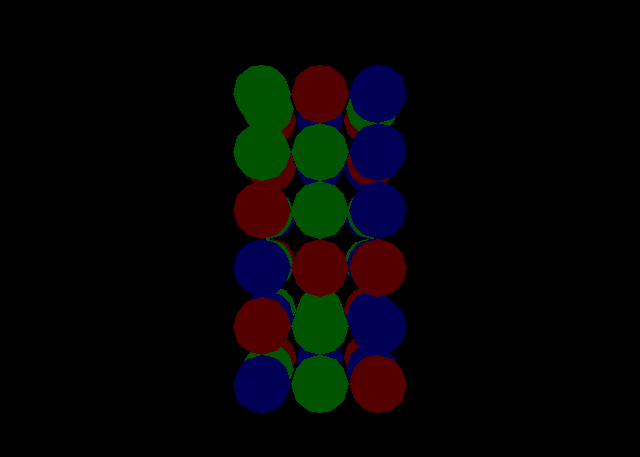
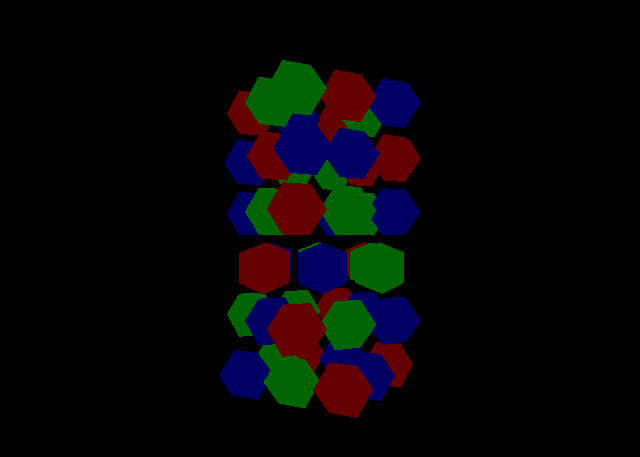
Before and after one commit to mcoons/tower-of-terror, a plain HTML site: page index.html in a window 1280 px wide. Shown: the part 161-618 px from the top of the page, without its empty margins (320-960 px from the left). Drawn offline with nearby package versions, Linux system fonts and the light colour scheme; animation ran at ten frames a second.

Commit message:
basic functions to build tower and detect object click

```diff
--- a/index.html
+++ b/index.html
@@ -1,39 +1,17 @@
-
 <!DOCTYPE html>
 
 <html>
 	<head>
-		<title>My first three.js app</title>
+		<title>Tower of Terror</title>
 		<style>
 			body { margin: 0; }
 			canvas { width: 100%; height: 100% }
 		</style>
         <script src="http://cdnjs.cloudflare.com/ajax/libs/three.js/96/three.js"></script>
         <script src="./grabbag.js"></script>
-        <script src="./index.js"></script>
+        <script src="./initialize.js"></script>
+        <script src="./index.js" defer></script>
 	</head>
-<body>
-<!-- <body oncontextmenu="return false;"> -->
-
-    <script>
-
-
-        initializeScene();
-        buildTower();
-
-
-        var animate = function () {
-            requestAnimationFrame( animate );
-
-            // towerParent.rotation.y += 0.01;
-            // levelParent[0].rotation.y -= 0.02;
-            // levelParent[2].rotation.y -= 0.04;
-            // levelParent[4].rotation.y -= 0.06;
-
-            renderer.render( scene, camera );
-        };
-
-        animate();
-    </script>
-</body>
+    <body>
+    </body>
 </html>
--- a/index.js
+++ b/index.js
@@ -1,144 +1,6 @@
-var rand = LCG(17179);  // set the seed for the 'rand' function
-
-var bag = new GrabBag(0, 2, 1); // min, max, duplicates
-
-var height = 6;
-
-var scene;
-var camera;
-var renderer;
-var materials = [
-    new THREE.MeshStandardMaterial({ color: 0xff0000, flatShading: true }),
-    new THREE.MeshStandardMaterial({ color: 0x00ff00, flatShading: true }),
-    new THREE.MeshStandardMaterial({ color: 0x0000ff, flatShading: true })
-];
-
-var towerObject = new Array();
-towerObject[0] = new Array();
-towerObject[1] = new Array();
-towerObject[2] = new Array();
-towerObject[0][0] = new Array();
-towerObject[0][1] = new Array();
-towerObject[0][2] = new Array();
-towerObject[1][0] = new Array();
-towerObject[1][1] = new Array();
-towerObject[1][2] = new Array();
-towerObject[2][0] = new Array();
-towerObject[2][1] = new Array();
-towerObject[2][2] = new Array();
-
-var towerParent;
-var levelParent = new Array();
-
-function initializeScene() {
-    scene = new THREE.Scene();
-
-    camera = new THREE.PerspectiveCamera(75, window.innerWidth / window.innerHeight, 0.1, 1000);
-    camera.position.x = 0;
-    camera.position.z = 10;
-    camera.position.y = (height-1)/2;
-
-    renderer = new THREE.WebGLRenderer();
-    renderer.setSize(window.innerWidth, window.innerHeight);
-    document.body.appendChild(renderer.domElement);
-
-    let light = new THREE.PointLight(0xffffff, 1, 0);
-    light.position.set(50, 50, 50);
-    scene.add(light);
-
-    scene.add(new THREE.AmbientLight(0x909090));
-
-    window.addEventListener('load', function () {
-
-        var raycaster = new THREE.Raycaster();
-        var mouse = new THREE.Vector2();
-
-        document.body.addEventListener('click', function (e) {
-            e.preventDefault();
-            console.log(e);
-            mouse.x = (e.clientX / renderer.domElement.clientWidth) * 2 - 1;
-            mouse.y = -(e.clientY / renderer.domElement.clientHeight) * 2 + 1;
-
-            raycaster.setFromCamera(mouse, camera);
-
-            var intersects = raycaster.intersectObjects(scene.children, true);
-
-            if (intersects.length > 0) {
-                intersects[0].object.callback(e);
-            }
-            else{
-                console.log("Raycast fail")
-            }
-        }, true);
-
-        document.body.addEventListener('contextmenu', function (e) {
-            e.preventDefault();
-            console.log(e);
-            mouse.x = (e.clientX / renderer.domElement.clientWidth) * 2 - 1;
-            mouse.y = -(e.clientY / renderer.domElement.clientHeight) * 2 + 1;
-
-            raycaster.setFromCamera(mouse, camera);
-
-            var intersects = raycaster.intersectObjects(scene.children, true);
-
-            // console.log(scene.children);
-
-            if (intersects.length > 0) {
-                intersects[0].object.callback(e);
-            }
-            else{
-                console.log("Raycast fail")
-            }
-        }, true);
-
-    }, false);
-
-}
 
 function buildTower() {
-    var geometry = new THREE.IcosahedronGeometry(.5, 1)
-
-    towerParent = new THREE.Object3D;
-    towerParent.name = "Tower Parent";
-    scene.add(towerParent);
-
-    levelParent[0] = new THREE.Object3D;
-    levelParent[0].name = "Level Parent 0";
-    towerParent.add(levelParent[0]);
-
-    levelParent[1] = new THREE.Object3D;
-    levelParent[1].name = "Level Parent 1";
-    // scene.add(levelParent[1]);
-    towerParent.add(levelParent[1]);
-    // levelParent[1].position.set(0,1,0);
-
-    levelParent[2] = new THREE.Object3D;
-    levelParent[2].name = "Level Parent 2";
-    // scene.add(levelParent[2]);
-    towerParent.add(levelParent[2]);
-    // levelParent[2].position.set(0,2,0);
-
-    levelParent[3] = new THREE.Object3D;
-    levelParent[3].name = "Level Parent 3";
-    // scene.add(levelParent[3]);
-    towerParent.add(levelParent[3]);
-    // levelParent[3].position.set(0,3,0);
-
-    levelParent[4] = new THREE.Object3D;
-    levelParent[4].name = "Level Parent 4";
-    // scene.add(levelParent[4]);
-    towerParent.add(levelParent[4]);
-    // levelParent[4].position.set(0,4,0);
-
-    levelParent[5] = new THREE.Object3D;
-    levelParent[5].name = "Level Parent 5";
-    // scene.add(levelParent[5]);
-    towerParent.add(levelParent[5]);
-    // levelParent[5].position.set(0,5,0);
-
-    var geometry = new THREE.IcosahedronGeometry(.5, 1)
-
-    for (let y = 0; y < 6; y++)
+    for (let y = 0; y < height; y++)
         for (let x = -1; x < 2; x++)
             for (let z = -1; z < 2; z++){
                 if (x === 0 && z === 0) continue;
@@ -148,43 +10,55 @@ function buildTower() {
                 scene.add(gem);
                 levelParent[y].add(gem);
 
-                towerObject[x+1][z+1][y] = {}
-                towerObject[x+1][z+1][y]["name"] = x + "_" + y + "_" + z;
-                towerObject[x+1][z+1][y]["position"] = new THREE.Vector3(x,y,z);
-                towerObject[x+1][z+1][y]["color"] = color;
-                towerObject[x+1][z+1][y]["object"] = gem;
-                towerObject[x+1][z+1][y]["selected"] = false;
+                towerData[x+1][z+1][y] = {}
+                towerData[x+1][z+1][y]["name"] = x + "," + y + "," + z;
+                towerData[x+1][z+1][y]["position"] = new THREE.Vector3(x,y,z);
+                towerData[x+1][z+1][y]["color"] = color;
+                towerData[x+1][z+1][y]["object"] = gem;
+                towerData[x+1][z+1][y]["selected"] = false;
             }
+    console.log(scene.children);
 }
 
 function getGem(x, y, z, color) {
-    var geometry = new THREE.IcosahedronGeometry(.5, 1)
-
-    let gem = new THREE.Mesh(geometry, materials[color]);
+    let gem = new THREE.Mesh(geometries[0], materials[color]);
     gem.position.set(x,y,z);
-
     gem.callback = gemClicked;
-    gem.name = x + "_" + y + "_" + z;
-
+    gem.name = x + "," + y + "," + z;
     return gem;
 }
 
 function gemClicked(event){
-
-    if (this.position.z < .5){console.log("NOT ON FRONT PLANE!!"); return};
+    if (this.position.z < .5){ console.log("NOT ON FRONT PLANE!!"); return };
 
     if (event.button === 0){
         console.log("left click on: " + this.name);
-        console.log( towerObject[this.position.x+1][this.position.z+1][this.position.y] );
+        console.log( towerData[this.position.x+1][this.position.z+1][this.position.y] );
     } else if (event.button === 2){
         console.log("right click on: " + this.name);
-        console.log( towerObject[this.position.x+1][this.position.z+1][this.position.y] );
+        console.log( towerData[this.position.x+1][this.position.z+1][this.position.y] );
     } else {
         console.log("unknown click on: " + this.name);
-        console.log( towerObject[this.position.x+1][this.position.z+1][this.position.y] );
+        console.log( towerData[this.position.x+1][this.position.z+1][this.position.y] );
     }
 
-    // scene.remove(this);
     levelParent[this.position.y].remove(this);
+}
 
-}
+function animate() {
+
+    towerParent.rotation.y += 0.01;
+    levelParent[0].rotation.y -= 0.02;
+    levelParent[2].rotation.y -= 0.04;
+    levelParent[4].rotation.y -= 0.06;
+
+    renderer.render( scene, camera );
+
+    requestAnimationFrame( animate );
+
+};
+
+
+initializeScene();
+buildTower();
+animate();
--- /dev/null
+++ b/initialize.js
@@ -0,0 +1,83 @@
+var rand = LCG(17179);  // set the seed for the 'rand' function
+var bag = new GrabBag(0, 2, 1); // min, max, duplicates
+
+var materials = [
+    new THREE.MeshStandardMaterial({ color: 0xff0000, flatShading: true }),
+    new THREE.MeshStandardMaterial({ color: 0x00ff00, flatShading: true }),
+    new THREE.MeshStandardMaterial({ color: 0x0000ff, flatShading: true })
+];
+
+var geometries = [
+    new THREE.IcosahedronGeometry(.5, 0),
+    new THREE.IcosahedronGeometry(.5, 1),
+    new THREE.IcosahedronGeometry(.5, 2)
+];
+
+var scene;
+var camera;
+var renderer;
+var towerParent;
+var levelParent = new Array();
+var height = 6;
+
+var towerData = new Array();
+    towerData[0] = new Array();
+    towerData[1] = new Array();
+    towerData[2] = new Array();
+    towerData[0][0] = new Array();
+    towerData[0][1] = new Array();
+    towerData[0][2] = new Array();
+    towerData[1][0] = new Array();
+    towerData[1][1] = new Array();
+    towerData[1][2] = new Array();
+    towerData[2][0] = new Array();
+    towerData[2][1] = new Array();
+    towerData[2][2] = new Array();
+
+
+function initializeScene() {
+    scene = new THREE.Scene();
+
+    camera = new THREE.PerspectiveCamera(75, window.innerWidth / window.innerHeight, 0.1, 1000);
+    camera.position.set(0,(height-1)/2,10);
+
+    renderer = new THREE.WebGLRenderer();
+    renderer.setSize(window.innerWidth, window.innerHeight);
+    document.body.appendChild(renderer.domElement);
+
+    let light = new THREE.PointLight(0xffffff, 1, 0);
+    light.position.set(500, 200, 500);
+    scene.add(light);
+
+    scene.add(new THREE.AmbientLight(0xaaaaaa));
+
+    towerParent = new THREE.Object3D;
+    towerParent.name = "Tower Parent";
+    scene.add(towerParent);
+
+    for (let l = 0; l < height; l++){
+        levelParent[l] = new THREE.Object3D;
+        levelParent[l].name = "Level Parent "+l;
+        towerParent.add(levelParent[l]);
+    }
+
+    window.addEventListener('load', function () {
+        document.body.addEventListener('click', mainListener, true);
+        document.body.addEventListener('contextmenu', mainListener, true);
+    }, false);
+}
+
+function mainListener (e) {
+    e.preventDefault();
+    // console.log(e);
+
+    var raycaster = new THREE.Raycaster();
+    var mouse = new THREE.Vector2();
+
+    mouse.x = (e.clientX / renderer.domElement.clientWidth) * 2 - 1;
+    mouse.y = -(e.clientY / renderer.domElement.clientHeight) * 2 + 1;
+
+    raycaster.setFromCamera(mouse, camera);
+    var intersects = raycaster.intersectObjects(scene.children, true);
+    (intersects.length > 0) ? intersects[0].object.callback(e) : console.log("Raycast fail");
+}
```
